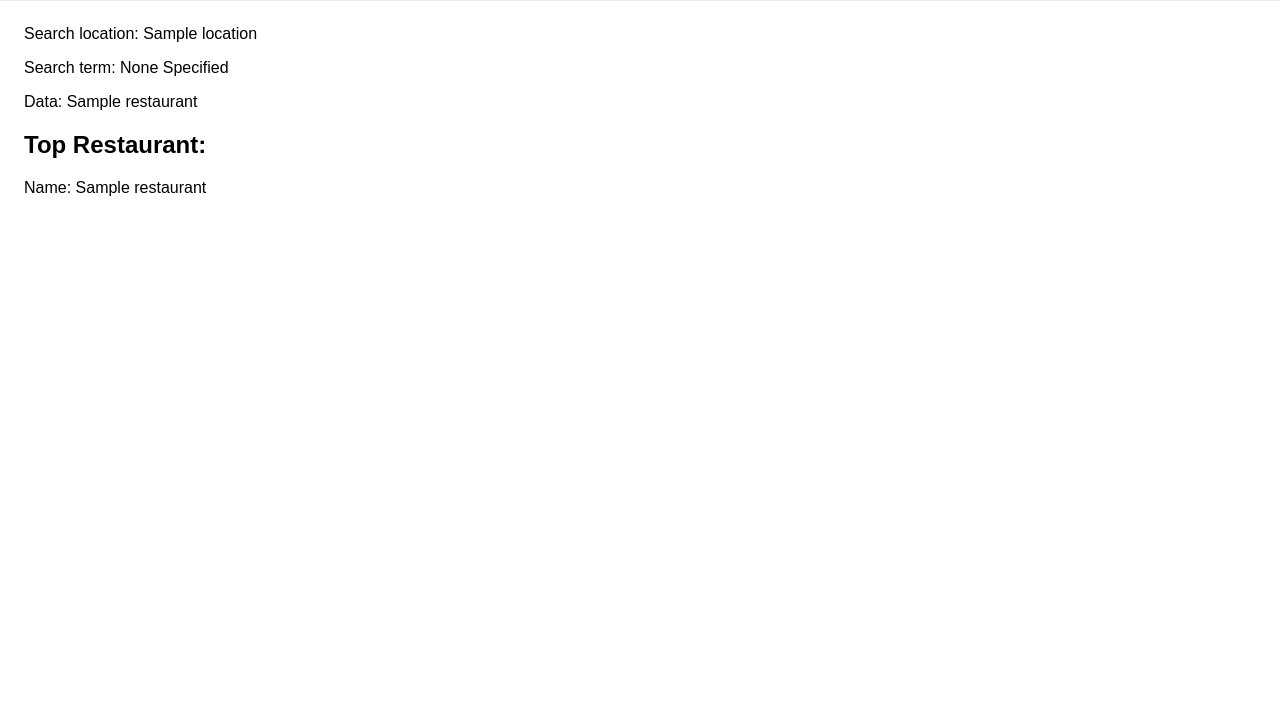
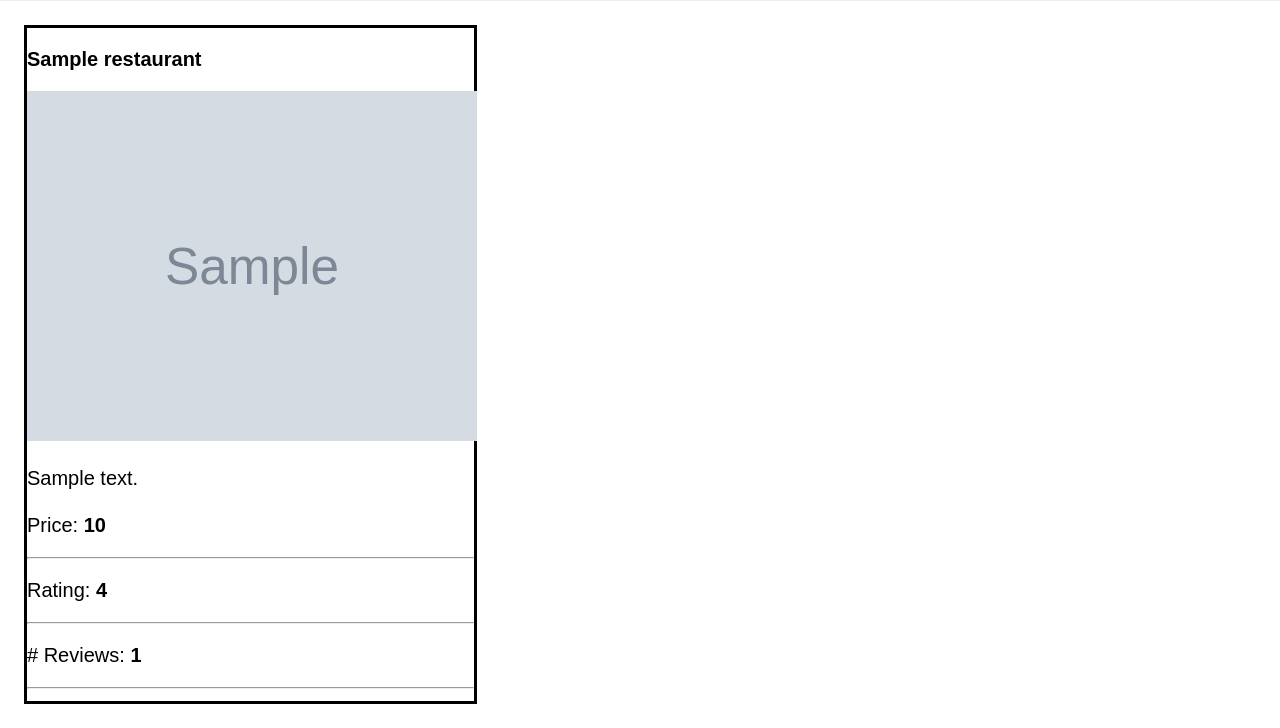
Before and after one commit to robertyang13/webdev-labs, a Flask app: template templates/restaurant.html in a window 1280 px wide. Shown: the part 127-855 px from the top of the page. Before the commit the page ends 323 px from the top, so only its background shows below. Run offline with Flask 2, Linux system fonts and the light colour scheme; the template is opened without the code that fills it: most values are stand-ins (such as "Sample title", 1, 10 or a date in 2020); grey boxes marked "Sample" are stand-in pictures; some libraries are stand-ins or nearby versions.

Commit message:
lab02 rev

```diff
--- a/app.py
+++ b/app.py
@@ -15,6 +15,8 @@ app = Flask(__name__)
 #########################
 current_user = CurrentUser(first_name='Erick', last_name='Rubi', email='erub03@gmail.com', username='erub03')
 
+
+
 quotes = (
     '“We May Encounter Many Defeats But We Must Not Be Defeated.” – Maya Angelou',
     '“The Way Get Started Is To Quit Talking And Begin Doing.” – Walt Disney',
@@ -25,13 +27,20 @@ quotes = (
     '“If You Are Working On Something That You Really Care About, You Don’t Have To Be Pushed. The Vision Pulls You.” – Steve Jobs',
 )
 
+quote = random.choice(quotes)
+
 ##############
 # Exercise 1 #
 ##############
 @app.route('/')
 def exercise1():
-    return 'Hello World!'
-
+    return 'Hi, Erick Rubi!'
+#def exercise1():
+#    return render_template(
+#        'quote-of-the-day.html',
+#        user=current_user,
+#        dayquote=quote
+#    )
 
 ##############
 # Exercise 2 #
@@ -40,7 +49,8 @@ def exercise1():
 def exercise2():
     return render_template(
         'quote-of-the-day.html',
-        user=current_user
+        user=current_user,
+        dayquote=quote
     )
 
 ##############
@@ -49,8 +59,12 @@ def exercise2():
 @app.route('/restaurant-data/')
 @app.route('/restaurant-data')
 def exercise3():
-    search_term = 'pizza'
-    location = 'Evanston, Il'
+    args = request.args
+    location = args.get('location')
+    search_term = args.get('term')
+    if not (location and search_term):
+        return '"location" and "term" are required query parameters'
+
     url = 'https://www.apitutor.org/yelp/simple/v3/businesses/search?location={0}&term={1}'.format(location, search_term)
     response = requests.get(url)
     data = response.json()
--- a/templates/quote-of-the-day.html
+++ b/templates/quote-of-the-day.html
@@ -6,6 +6,6 @@
 </head>
 <body>
     <h1>Welcome, {{ user.get_full_name() }}</h1>
-    <p>Replace this with the quote of the day</p>
+    <p>{{ dayquote }}</p>
 </body>
 </html>
--- a/templates/restaurant.html
+++ b/templates/restaurant.html
@@ -1,6 +1,10 @@
 <!DOCTYPE html>
 <html lang="en" >
 <head>
+    <style> h2 {
+        border-style: solid;
+        width: 453px;
+    }</style>
     <meta charset="UTF-8"><title>Top Restaurant</title>
     <link rel="stylesheet" href="https://cdnjs.cloudflare.com/ajax/libs/font-awesome/5.11.2/css/all.min.css">
     <link rel="stylesheet" href="/static/style.css">
@@ -11,11 +15,28 @@
     {% include 'includes/header.html' %}
 
     <main>
-        <p>Search location: {{location}}</p>
-        <p>Search term: {{search_term or 'None Specified'}}</p>
-        <p>Data: {{ restaurant }}</p>
-        <h2>Top Restaurant:</h2>
-        <p>Name: {{ restaurant.get('name') }}</p>
+        <h2>
+           <p style = "font-size: 20px; font-weight: bold;">
+                {{ restaurant.get('name') }}</p>
+           <img src="{{ restaurant.get('image_url') }}"
+           width = "450"
+           height = "350">
+
+           <p style = "font-size: 20px; font-weight: normal;">
+            {{ restaurant.get('display_address') }} </p>
+           <p>
+           </p>
+           <p style = "font-size: 20px; font-weight: normal;">
+            Price: <strong>{{restaurant.get('price') }}</strong></p>
+           <hr>
+           <p style = "font-size: 20px; font-weight: normal;">
+            Rating: <strong>{{restaurant.get('rating') }}</strong></p>
+           <hr>
+           <p style = "font-size: 20px; font-weight: normal;">
+            # Reviews: <strong>{{restaurant.get('review_count') }}</strong></p>
+           <hr>
+
+        </h2>
     </main>
 </body>
 </html>
--- /dev/null
+++ b/templates/style.css
@@ -0,0 +1,6 @@
+{\rtf1\ansi\ansicpg1252\cocoartf2513
+\cocoatextscaling0\cocoaplatform0{\fonttbl}
+{\colortbl;\red255\green255\blue255;}
+{\*\expandedcolortbl;;}
+\margl1440\margr1440\vieww10800\viewh8400\viewkind0
+}
```
